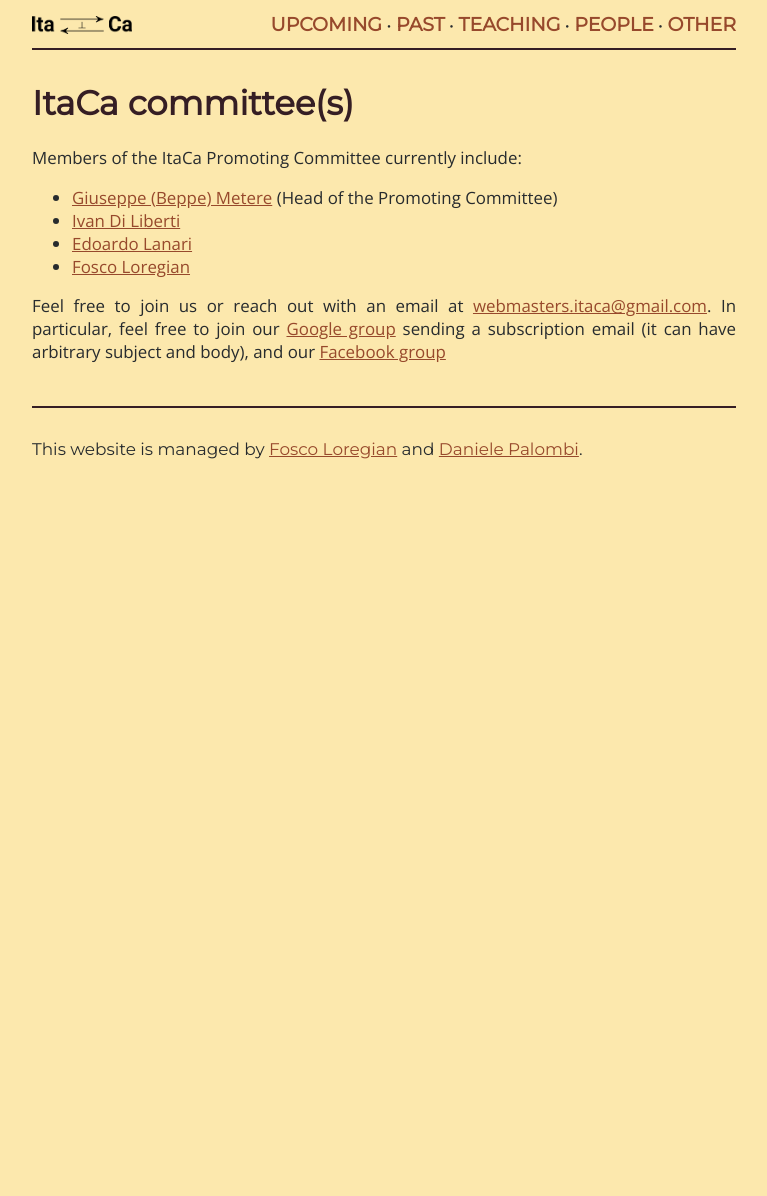
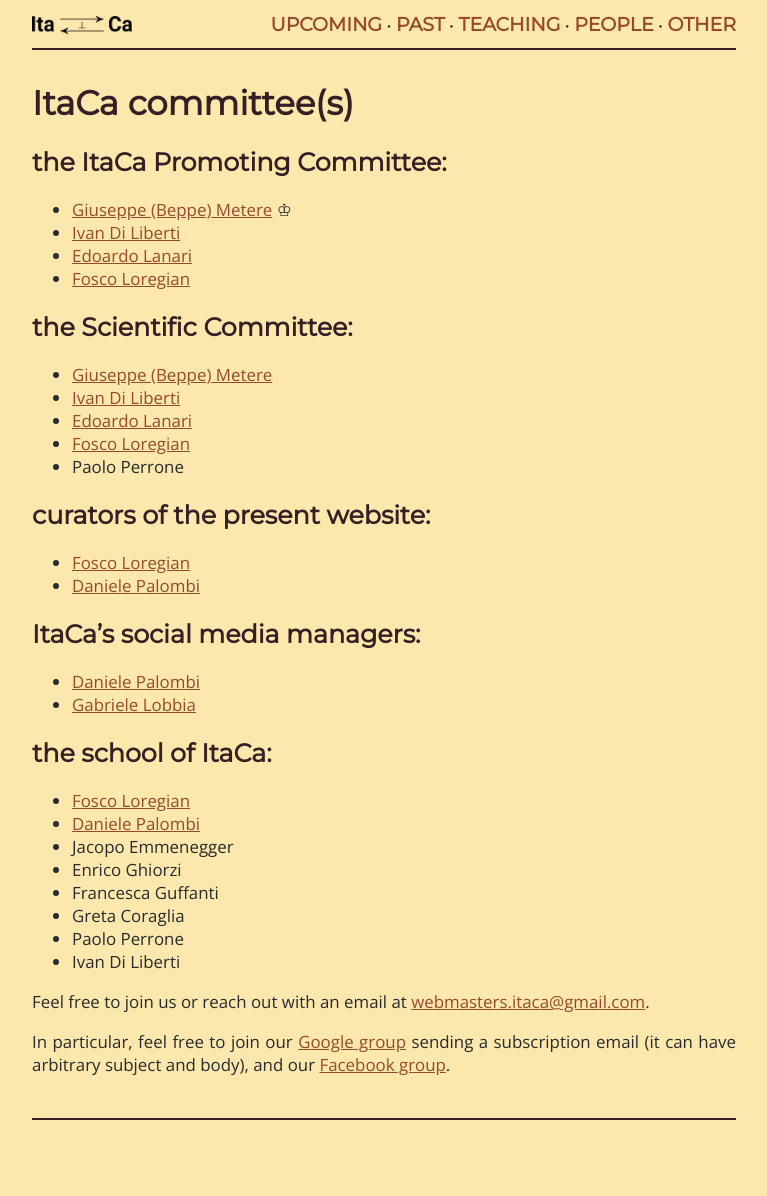
Before and after one commit to Progetto-ItaCa/Progetto-ItaCa.github.io, a Jekyll site: the page built from pages/name.md, in a window 1280 px wide. Shown: the whole page, without its empty margins (256-1023 px from the left). Built offline with Jekyll 4.4.1, drawn with Linux system fonts in a browser that asks for light colours; our own code applies the rules of GitHub Pages for plain Markdown files; before the commit the page ends 900 px from its top, so only the background shows below that.

Commit message:
cleanup and attribution of names

```diff
--- a/_layouts/default.html
+++ b/_layouts/default.html
@@ -64,6 +64,6 @@
 
  <header></header>
 
- This website is managed by <a href="https://tetrapharmakon.github.io">Fosco Loregian</a> and <a href="https://dpl0a.github.io">Daniele Palombi</a>.
+ <!-- This website is managed by <a href="https://tetrapharmakon.github.io">Fosco Loregian</a> and <a href="https://dpl0a.github.io">Daniele Palombi</a>. -->
  <p style="margin-bottom:2cm;" ></p>
 </html>
--- a/pages/name.md
+++ b/pages/name.md
@@ -3,18 +3,47 @@ title: People
 ---
 # ItaCa committee(s)
 
-Members of the ItaCa Promoting Committee currently include:
+## the ItaCa Promoting Committee:
+<div id="pc"></div>
 
-- <a href="http://math.unipa.it/metere" target="_blank">Giuseppe (Beppe) Metere</a> (Head of the Promoting Committee)
+- <a href="http://math.unipa.it/metere" target="_blank">Giuseppe (Beppe) Metere</a> ♔
 - <a href="http://diliberti.github.io" target="_blank">Ivan Di Liberti</a>
 - <a href="https://edolana.github.io" target="_blank">Edoardo Lanari</a>
 - <a href="http://tetrapharmakon.github.io" target="_blank">Fosco Loregian</a>
 
+## the Scientific Committee:
+<div id="sc"></div>
 
+- <a href="http://math.unipa.it/metere" target="_blank">Giuseppe (Beppe) Metere</a>
+- <a href="http://diliberti.github.io" target="_blank">Ivan Di Liberti</a>
+- <a href="https://edolana.github.io" target="_blank">Edoardo Lanari</a>
+- <a href="http://tetrapharmakon.github.io" target="_blank">Fosco Loregian</a>
+- Paolo Perrone
 
-Feel free to join us or reach out with an email at [webmasters.itaca@gmail.com](mailto:webmasters.itaca@gmail.com). In particular, feel free to join our [Google group](mailto:progettoitaca+subscribe@googlegroups.com) sending a subscription email (it can have arbitrary subject and body), and our [Facebook group](https://www.facebook.com/groups/507590330041282/)
+## curators of the present website:
+<div id="web"></div>
 
-<!--# Friends of ItaCa
+- <a href="http://tetrapharmakon.github.io" target="_blank">Fosco Loregian</a>
+- <a href="">Daniele Palombi</a>
 
-...
--->
+## ItaCa's social media managers:
+<div id="smm"></div>
+
+- <a href="">Daniele Palombi</a>
+- <a href="">Gabriele Lobbia</a>
+
+## the school of ItaCa:
+<div id="school"></div>
+
+- <a href="http://tetrapharmakon.github.io" target="_blank">Fosco Loregian</a>
+- <a href="">Daniele Palombi</a>
+- Jacopo Emmenegger
+- Enrico Ghiorzi
+- Francesca Guffanti
+- Greta Coraglia
+- Paolo Perrone
+- Ivan Di Liberti
+
+Feel free to join us or reach out with an email at [webmasters.itaca@gmail.com](mailto:webmasters.itaca@gmail.com).
+
+In particular, feel free to join our [Google group](mailto:progettoitaca+subscribe@googlegroups.com) sending a subscription email (it can have arbitrary subject and body), and our [Facebook group](https://www.facebook.com/groups/507590330041282/).
```
Also changed, not shown: pages/fest21.md (+1 -7 lines), 5 other files.
